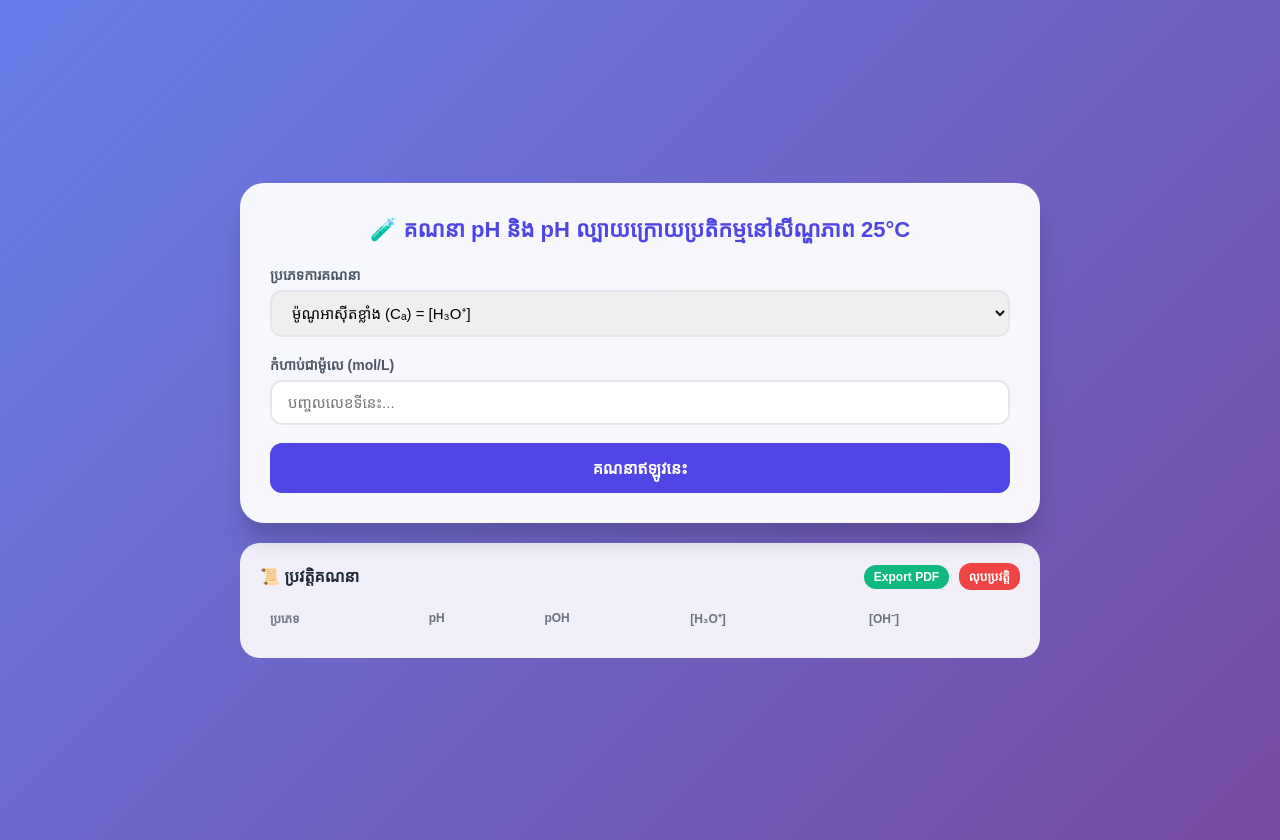
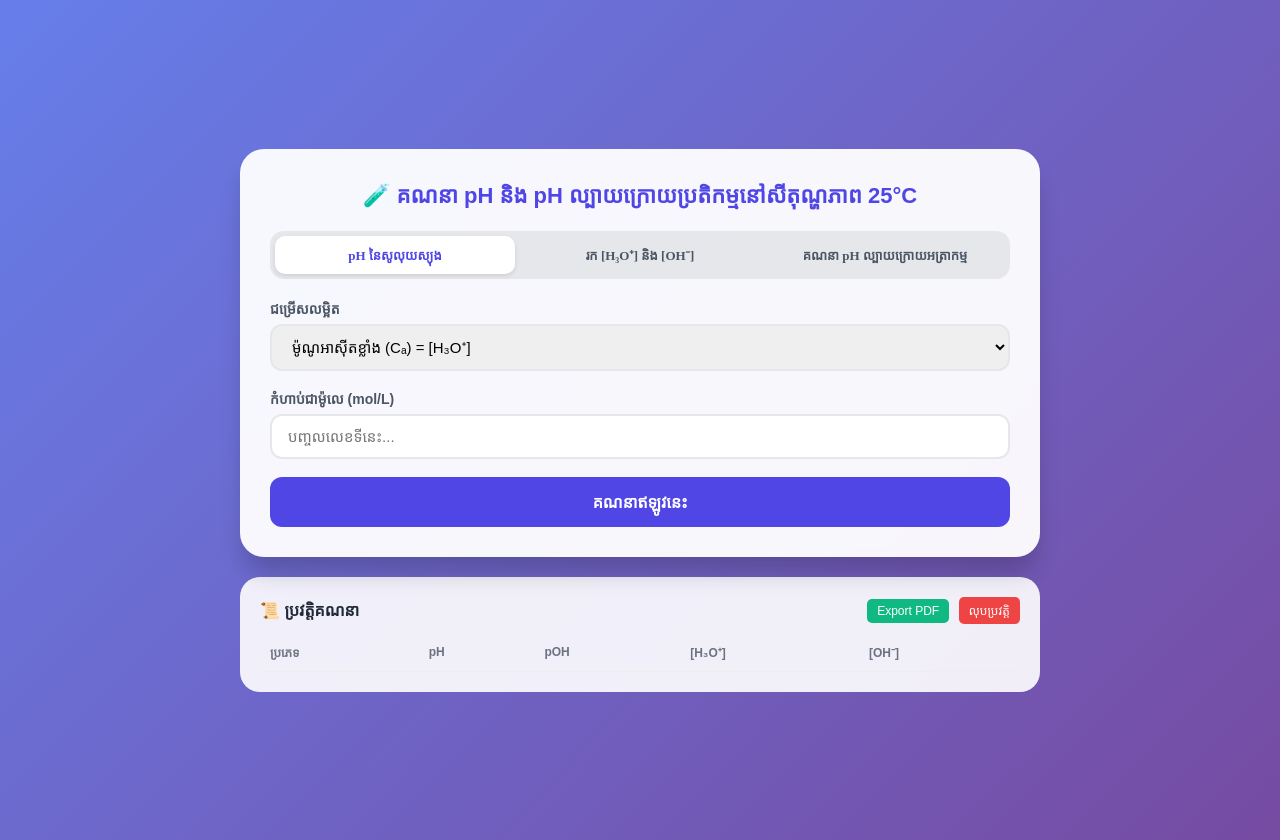
Before and after one commit to keakhim555-dotcom/chemistry-ph-calc-, a plain HTML site: page index.html in a window 1280 px wide. Drawn offline with Linux system fonts and the light colour scheme; a web font is replaced by a local one.

Commit message:
Update index.html

```diff
--- a/index.html
+++ b/index.html
@@ -41,6 +41,36 @@
 
         h2 { text-align: center; margin-top: 0; color: var(--primary); font-size: 22px; }
 
+        /* Tab Layout Style */
+        .tabs {
+            display: flex;
+            background: #e5e7eb;
+            padding: 5px;
+            border-radius: 14px;
+            margin-bottom: 20px;
+            gap: 5px;
+        }
+
+        .tab-btn {
+            flex: 1;
+            padding: 10px;
+            border: none;
+            background: none;
+            cursor: pointer;
+            border-radius: 10px;
+            font-family: 'Kantumruy Pro';
+            font-weight: 600;
+            font-size: 13px;
+            color: #4b5563;
+            transition: 0.3s;
+        }
+
+        .tab-btn.active {
+            background: white;
+            color: var(--primary);
+            box-shadow: 0 2px 4px rgba(0,0,0,0.1);
+        }
+
         .input-group { margin-bottom: 18px; }
         label { display: block; margin-bottom: 6px; font-weight: 600; font-size: 14px; color: #4b5563; }
 
@@ -54,7 +84,7 @@
             background: #f9fafb; padding: 15px; border-radius: 15px; margin-bottom: 15px;
         }
 
-        button {
+        .calc-action-btn {
             width: 100%; padding: 14px; background: var(--primary); color: white;
             border: none; border-radius: 12px; font-size: 16px; font-weight: bold;
             cursor: pointer; transition: 0.2s;
@@ -91,21 +121,28 @@
 
 <div class="main-wrapper">
     <div class="card">
-        <h2>🧪 គណនា pH និង pH ល្បាយក្រោយប្រតិកម្មនៅសីណ្ហភាព 25&deg;C</p></h2>
+        <h2>🧪 គណនា pH និង pH ល្បាយក្រោយប្រតិកម្មនៅសីតុណ្ហភាព 25&deg;C</p></h2>
+
+        <div class="tabs">
+            <button class="tab-btn active" onclick="switchTab('single', this)">pH នៃសូលុយស្យុង</button>
+            <button class="tab-btn" onclick="switchTab('reverse', this)">រក [H₃O⁺] និង [OH⁻]</button>
+            <button class="tab-btn" onclick="switchTab('mix', this)">គណនា pH ល្បាយក្រោយអត្រាកម្ម </button>
+        </div>
 
         <div class="input-group">
-            <label>ប្រភេទការគណនា</label>
+            <label>ជម្រើសលម្អិត</label>
             <select id="calcType" onchange="toggleInputs()">
-                <option value="h3o">ម៉ូណូអាស៊ីតខ្លាំង (Cₐ) = [H₃O⁺] </option>
-                <option value="oh">ម៉ូណូបាសខ្លាំង (Cb) = [OH⁻] </option>
-                <option value="di_acid">ឌីអាស៊ីតខ្លាំង (Cₐ)</option>
-                <option value="di_base">ឌីបាសខ្លាំង (Cb)</option>
-                <option value="from_ph">រកកំហាប់ [H₃O⁺] ពីតម្លៃ pH</option>
-                <option value="from_poh">រកកំហាប់ [OH⁻] ពីតម្លៃ pOH</option>
-                <option disabled>──────────</option>
-                <option value="mix_m_m">អត្រាកម្មរវាង ៖ ម៉ូណូអាស៊ីតខ្លាំង + ម៉ូណូបាសខ្លាំង</option>
-                <option value="mix_d_m">អត្រាកម្មរវាង ៖ ឌីអាស៊ីតខ្លាំង + ម៉ូណូបាសខ្លាំង</option>
-                <option value="mix_m_d">អត្រាកម្មរវាង  ៖ ម៉ូណូអាស៊ីតខ្លាំង + ឌីបាសខ្លាំង</option>
+                <option value="h3o" data-tab="single">ម៉ូណូអាស៊ីតខ្លាំង (Cₐ) = [H₃O⁺]</option>
+                <option value="oh" data-tab="single">ម៉ូណូបាសខ្លាំង (Cb) = [OH⁻]</option>
+                <option value="di_acid" data-tab="single">ឌីអាស៊ីតខ្លាំង (Cₐ)</option>
+                <option value="di_base" data-tab="single">ឌីបាសខ្លាំង (Cb)</option>
+
+                <option value="from_ph" data-tab="reverse"> [H₃O⁺] ពីតម្លៃ pH</option>
+                <option value="from_poh" data-tab="reverse"> [OH⁻] ពីតម្លៃ pOH</option>
+
+                <option value="mix_m_m" data-tab="mix">ម៉ូណូអាស៊ីតខ្លាំង + ម៉ូណូបាសខ្លាំង</option>
+                <option value="mix_d_m" data-tab="mix">ឌីអាស៊ីតខ្លាំង + ម៉ូណូបាសខ្លាំង</option>
+                <option value="mix_m_d" data-tab="mix">ម៉ូណូអាស៊ីតខ្លាំង + ឌីបាសខ្លាំង</option>
             </select>
         </div>
 
@@ -121,7 +158,7 @@
             <div><label>មាឌបាស (mL)</label><input type="number" id="vb" step="any"></div>
         </div>
 
-        <button onclick="processCalculation()">គណនាឥឡូវនេះ</button>
+        <button class="calc-action-btn" onclick="processCalculation()">គណនាឥឡូវនេះ</button>
 
         <div id="result-display">
             <p id="resStatusText" style="margin:0;">លទ្ធផលគណនាគឺ</p>
@@ -144,8 +181,8 @@
         <div style="display: flex; justify-content: space-between; align-items: center; margin-bottom: 10px;">
             <h3 style="margin:0; font-size: 16px;">📜 ប្រវត្តិគណនា</h3>
             <div>
-                <button class="btn-export" style="width:auto; padding: 5px 10px; font-size: 12px;" onclick="exportPDF()">Export PDF</button>
-                <button class="btn-clear" style="width:auto; padding: 5px 10px; font-size: 12px;" onclick="clearHistory()">លុបប្រវត្តិ</button>
+                <button class="btn-export" style="width:auto; padding: 5px 10px; font-size: 12px; border:none; border-radius:5px; color:white; cursor:pointer;" onclick="exportPDF()">Export PDF</button>
+                <button class="btn-clear" style="width:auto; padding: 5px 10px; font-size: 12px; border:none; border-radius:5px; color:white; cursor:pointer;" onclick="clearHistory()">លុបប្រវត្តិ</button>
             </div>
         </div>
         <div style="overflow-x: auto;">
@@ -166,7 +203,32 @@
 </div>
 
 <script>
-    window.onload = renderHistory;
+    window.onload = function() {
+        renderHistory();
+        switchTab('single', document.querySelector('.tab-btn')); // Set default tab
+    };
+
+    function switchTab(tabName, btn) {
+        // Update button UI
+        document.querySelectorAll('.tab-btn').forEach(b => b.classList.remove('active'));
+        btn.classList.add('active');
+
+        // Filter select options
+        const select = document.getElementById('calcType');
+        const options = select.options;
+        let firstVisible = null;
+
+        for (let i = 0; i < options.length; i++) {
+            if (options[i].getAttribute('data-tab') === tabName) {
+                options[i].style.display = 'block';
+                if (!firstVisible) firstVisible = options[i].value;
+            } else {
+                options[i].style.display = 'none';
+            }
+        }
+        select.value = firstVisible;
+        toggleInputs();
+    }
 
     function formatSci(num) {
         let str = num.toExponential(2);
@@ -187,8 +249,6 @@
         if(type === 'from_ph') inputLabel.innerText = "បញ្ចូលតម្លៃ pH (0-14)";
         else if(type === 'from_poh') inputLabel.innerText = "បញ្ចូលតម្លៃ pOH (0-14)";
         else inputLabel.innerText = "កំហាប់ជាម៉ូលេ (mol/L)";
-
-        // Reset Titration Display
         document.getElementById('titration-info').style.display = 'none';
     }
 
@@ -213,7 +273,6 @@
             let nOH = nb_fact * Cb * (Vb/1000);
             let Vtotal = (Va + Vb) / 1000;
 
-            // គណនា pH
             if (nH > nOH) {
                 h3o = (nH - nOH) / Vtotal;
                 ph = -Math.log10(h3o);
@@ -222,27 +281,21 @@
                 ph = 14 + Math.log10(oh);
             } else { ph = 7; }
 
-            // គណនាមាឌបន្ថែមដើម្បី pH = 7 (nH = nOH)
-            // na_fact * Ca * Va_needed = nb_fact * Cb * Vb_needed
             if (nH > nOH) {
-                // លើសអាស៊ីត ត្រូវបន្ថែមបាស
                 let Vb_needed = (na_fact * Ca * Va) / (nb_fact * Cb);
                 let Vb_add = Vb_needed - Vb;
                 titrationText = `ដើម្បីឱ្យ pH=7 ត្រូវបន្ថែមបាសចំនួន៖ ${Vb_add.toFixed(2)} mL`;
             } else if (nOH > nH) {
-                // លើសបាស ត្រូវបន្ថែមអាស៊ីត
                 let Va_needed = (nb_fact * Cb * Vb) / (na_fact * Ca);
                 let Va_add = Va_needed - Va;
-                titrationText = `ដើម្បីឱ្យសូលុយស្យុងល្បាយមាន pH=7 ត្រូវបន្ថែមអាស៊ីតចំនួន៖ ${Va_add.toFixed(2)} mL ។`;
+                titrationText = `ដើម្បីឱ្យសូលុយស្យុងល្បាយមាន pH=7 ត្រូវបន្ថែមអាស៊ីតចំនួន៖ ${Va_add.toFixed(2)} mL`;
             } else {
                 titrationText = "សូលុយស្យុងមានលក្ខណៈណឺតស្រាប់ (pH=7)!";
             }
-
             document.getElementById('titrationMsg').innerText = titrationText;
             document.getElementById('titration-info').style.display = 'block';
 
         } else {
-            document.getElementById('titration-info').style.display = 'none';
             const C = parseFloat(document.getElementById('inputVal').value);
             if (isNaN(C)) { alert("សូមបញ្ចូលតម្លៃ!"); return; }
             if(type === 'h3o') { h3o = C; ph = -Math.log10(h3o); }
@@ -285,15 +338,12 @@
 
         display.style.display = 'block';
         display.className = (ph < 6.95) ? 'acid-bg' : (ph > 7.05 ? 'base-bg' : 'neutral-bg');
-        document.getElementById('resBadge').innerText = (ph < 6.95) ? "អាស៊ីត (Acid)" : (ph > 7.05 ? "បាស (Base)" : "ណឺត (Neutral)");
+        document.getElementById('resBadge').innerText = (ph < 6.95) ? "អាស៊ីត (Acid)" : (ph > 7.05) ? "បាស (Base)" : "ណឺត (Neutral)";
     }
 
     function saveToHistory(type, ph, poh, h3o, oh) {
         let history = JSON.parse(localStorage.getItem('phHistoryV3') || '[]');
-        history.unshift({
-            type, ph: ph.toFixed(2), poh: poh.toFixed(2),
-            h3o: formatSci(h3o), oh: formatSci(oh)
-        });
+        history.unshift({ type, ph: ph.toFixed(2), poh: poh.toFixed(2), h3o, oh });
         localStorage.setItem('phHistoryV3', JSON.stringify(history.slice(0, 15)));
         renderHistory();
     }
@@ -322,11 +372,11 @@
     function exportPDF() {
         const element = document.getElementById('history-section');
         const opt = {
-            margin:       10,
-            filename:     'chemistry_history.pdf',
-            image:        { type: 'jpeg', quality: 0.98 },
-            html2canvas:  { scale: 2 },
-            jsPDF:        { unit: 'mm', format: 'a4', orientation: 'portrait' }
+            margin: 10,
+            filename: 'chemistry_history.pdf',
+            image: { type: 'jpeg', quality: 0.98 },
+            html2canvas: { scale: 2 },
+            jsPDF: { unit: 'mm', format: 'a4', orientation: 'portrait' }
         };
         html2pdf().set(opt).from(element).save();
     }
```
